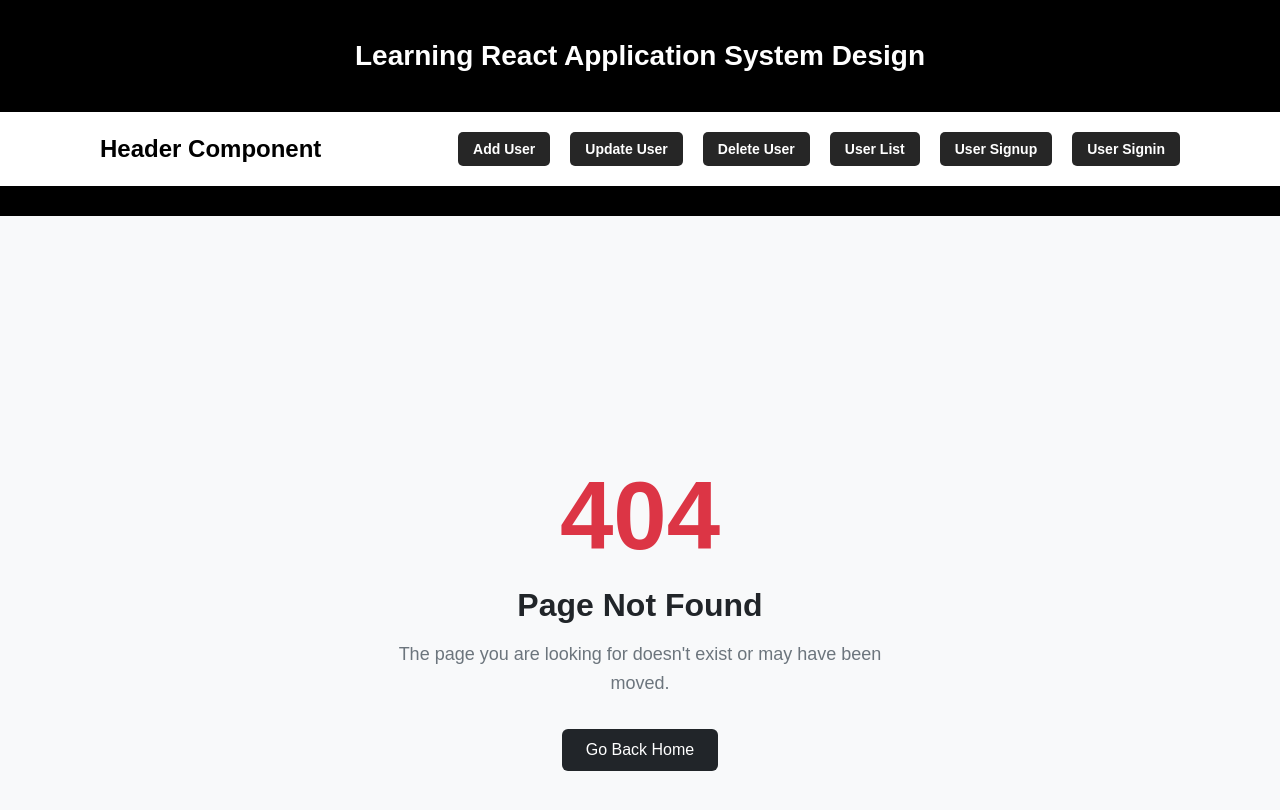
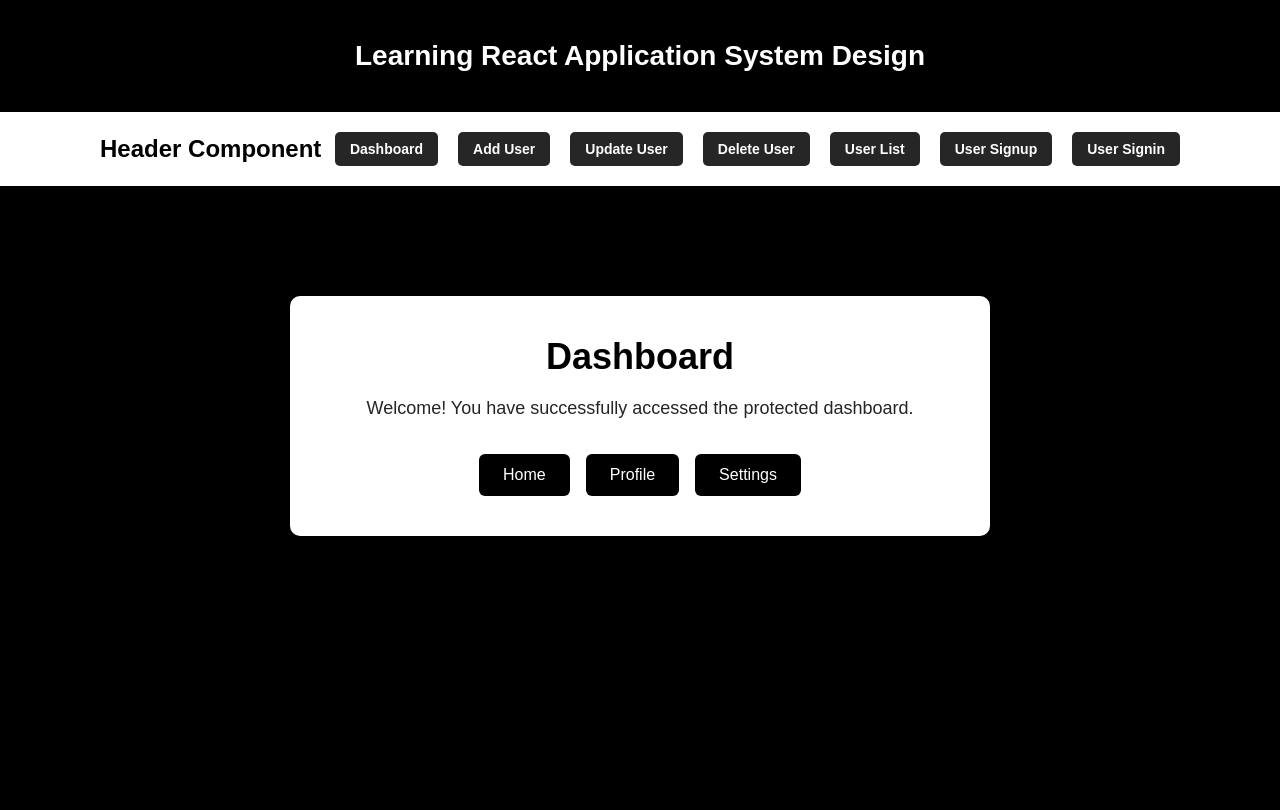
Before and after one commit to SudiptoRahaOfficial/Learning-React-System-Design, a React (Vite) app: page /dashboard in a window 1280 px wide. Shown: the top 810 px of the page. Built offline with nearby package versions, Linux system fonts and the light colour scheme.

Commit message:
Handling Lazy Loading Failure | Loading Functionality Using Suspense With Lazy Loading

```diff
--- a/src/App.jsx
+++ b/src/App.jsx
@@ -1,9 +1,12 @@
-import React from 'react'
+import React, { lazy, Suspense } from 'react'
 import { Route, Routes } from 'react-router'
 
 import Home from './pages/Home'
+// importing dashboard page using lazy loading
+const Dashboard = lazy(() => import('./pages/Dashboard'))
 
 import Header from './components/Header'
+import SuspenseLoader from './components/SuspenseLoader'
 
 import AuthRoutes from './routes/Auth.routes'
 import UserRoutes from './routes/User.routes'
@@ -12,6 +15,14 @@ import OtherRoutes from './routes/Other.routes'
 function App() {
 	const AllRoutes = [
 		{ path: '/', element: <Home /> },
+		{
+			path: '/dashboard',
+			element: (
+				<Suspense fallback={<SuspenseLoader />}>
+					<Dashboard />
+				</Suspense>
+			),
+		},
 		...AuthRoutes,
 		...UserRoutes,
 		...OtherRoutes,
--- a/src/components/Header.jsx
+++ b/src/components/Header.jsx
@@ -10,6 +10,11 @@ function Header() {
 				</NavLink>
 			</h2>
 			<ul>
+				<li>
+					<NavLink className='nav-link' to='/dashboard'>
+						Dashboard
+					</NavLink>
+				</li>
 				<li>
 					<NavLink className='nav-link' to='/user-add'>
 						Add User
--- a/src/main.css
+++ b/src/main.css
@@ -57,7 +57,7 @@ body {
 	display: flex;
 	justify-content: center;
 	align-items: center;
-	background-color: #f8f9fa;
+	background-color: #000000;
 	padding: 20px;
 }
 
@@ -69,19 +69,19 @@ body {
 .status-code {
 	font-size: 96px;
 	font-weight: 700;
-	color: #dc3545;
+	color: #ff0000;
 	margin-bottom: 16px;
 }
 
 .status-title {
 	font-size: 32px;
 	margin-bottom: 16px;
-	color: #212529;
+	color: #ffffff;
 }
 
 .status-description {
 	font-size: 18px;
-	color: #6c757d;
+	color: #b2b3b4;
 	margin-bottom: 32px;
 	line-height: 1.6;
 }
@@ -89,7 +89,7 @@ body {
 .status-button {
 	display: inline-block;
 	text-decoration: none;
-	background-color: #212529;
+	background-color: #ff0000;
 	color: #ffffff;
 	padding: 12px 24px;
 	border-radius: 6px;
@@ -97,7 +97,7 @@ body {
 }
 
 .status-button:hover {
-	background-color: #000000;
+	background-color: #1e1e1e;
 }
 
 /* ===========================
@@ -105,7 +105,7 @@ body {
 =========================== */
 
 .loader-container {
-	min-height: 100vh;
+	min-height: 260px;
 	display: flex;
 	flex-direction: column;
 	justify-content: center;
@@ -123,8 +123,8 @@ body {
 }
 
 .loader-text {
-	font-size: 16px;
-	color: #6c757d;
+	font-size: 20px;
+	color: #ffffff;
 }
 
 @keyframes spin {
@@ -132,3 +132,60 @@ body {
 		transform: rotate(360deg);
 	}
 }
+
+/* ===========================
+   Dashboard
+=========================== */
+
+.dashboard-page {
+	min-height: 400px;
+	display: flex;
+	justify-content: center;
+	align-items: center;
+	background-color: #000000;
+	padding: 20px;
+}
+
+.dashboard-card {
+	width: 100%;
+	max-width: 700px;
+	background-color: #ffffff;
+	border-radius: 10px;
+	padding: 40px;
+	text-align: center;
+	box-shadow: 0 8px 24px rgba(0, 0, 0, 0.08);
+}
+
+.dashboard-title {
+	font-size: 36px;
+	margin-bottom: 16px;
+	color: #000000;
+}
+
+.dashboard-description {
+	font-size: 18px;
+	color: #252525;
+	line-height: 1.6;
+	margin-bottom: 32px;
+}
+
+.dashboard-actions {
+	display: flex;
+	justify-content: center;
+	flex-wrap: wrap;
+	gap: 16px;
+}
+
+.dashboard-button {
+	display: inline-block;
+	text-decoration: none;
+	background-color: #000000;
+	color: #ffffff;
+	padding: 12px 24px;
+	border-radius: 6px;
+	transition: background-color 0.2s ease;
+}
+
+.dashboard-button:hover {
+	background-color: #3c3c3c;
+}
--- /dev/null
+++ b/src/pages/Dashboard.jsx
@@ -0,0 +1,32 @@
+import { Link } from 'react-router'
+
+function Dashboard() {
+	return (
+		<main className='dashboard-page'>
+			<section className='dashboard-card'>
+				<h1 className='dashboard-title'>Dashboard</h1>
+
+				<p className='dashboard-description'>
+					Welcome! You have successfully accessed the protected
+					dashboard.
+				</p>
+
+				<div className='dashboard-actions'>
+					<Link to='/' className='dashboard-button'>
+						Home
+					</Link>
+
+					<Link to='/profile' className='dashboard-button'>
+						Profile
+					</Link>
+
+					<Link to='/settings' className='dashboard-button'>
+						Settings
+					</Link>
+				</div>
+			</section>
+		</main>
+	)
+}
+
+export default Dashboard
--- a/src/routes/User.routes.jsx
+++ b/src/routes/User.routes.jsx
@@ -1,10 +1,7 @@
-import { lazy } from 'react'
-
 import UserAdd from '../pages/user/UserAdd'
 import UserUpdate from '../pages/user/UserUpdate'
 import UserDelete from '../pages/user/UserDelete'
-// import UserList from '../pages/user/UserList'
-const UserList = lazy(() => import('../pages/user/UserList'))
+import UserList from '../pages/user/UserList'
 
 import ProtectedRoute from '../components/ProtectedRoute'
 
```
